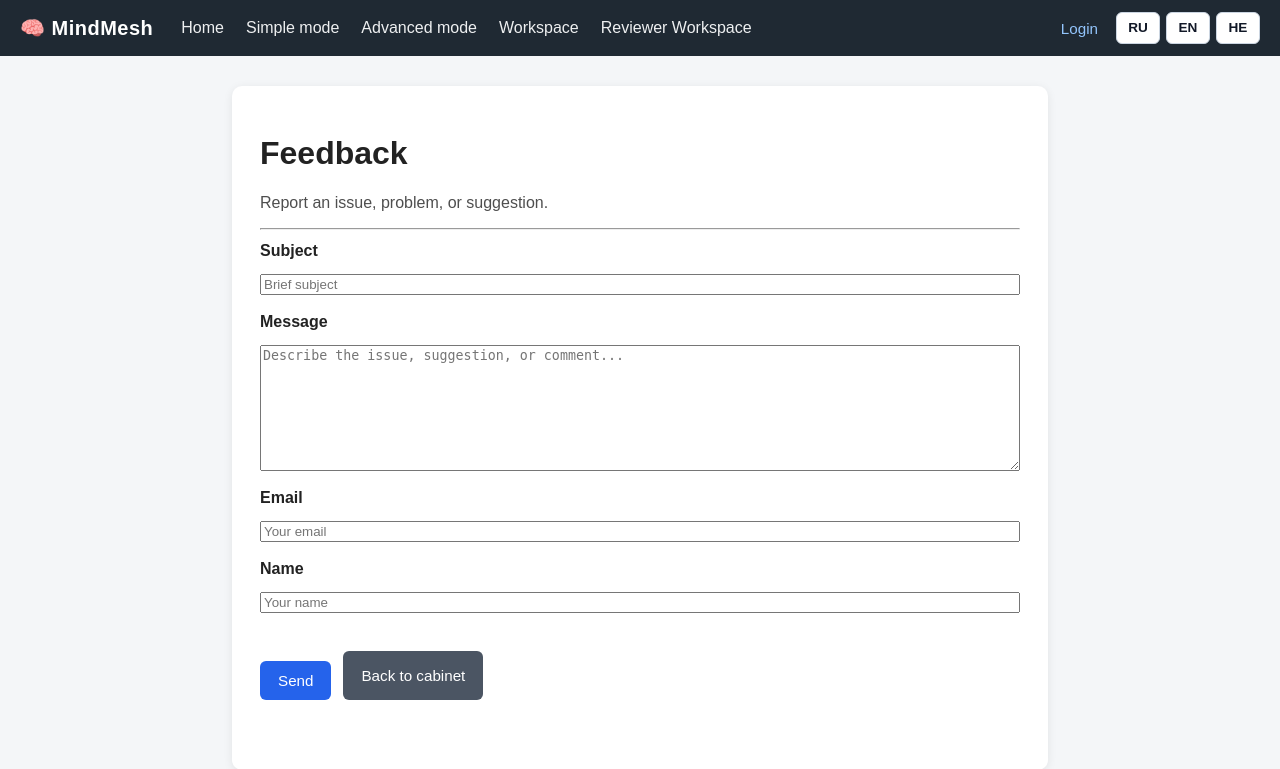
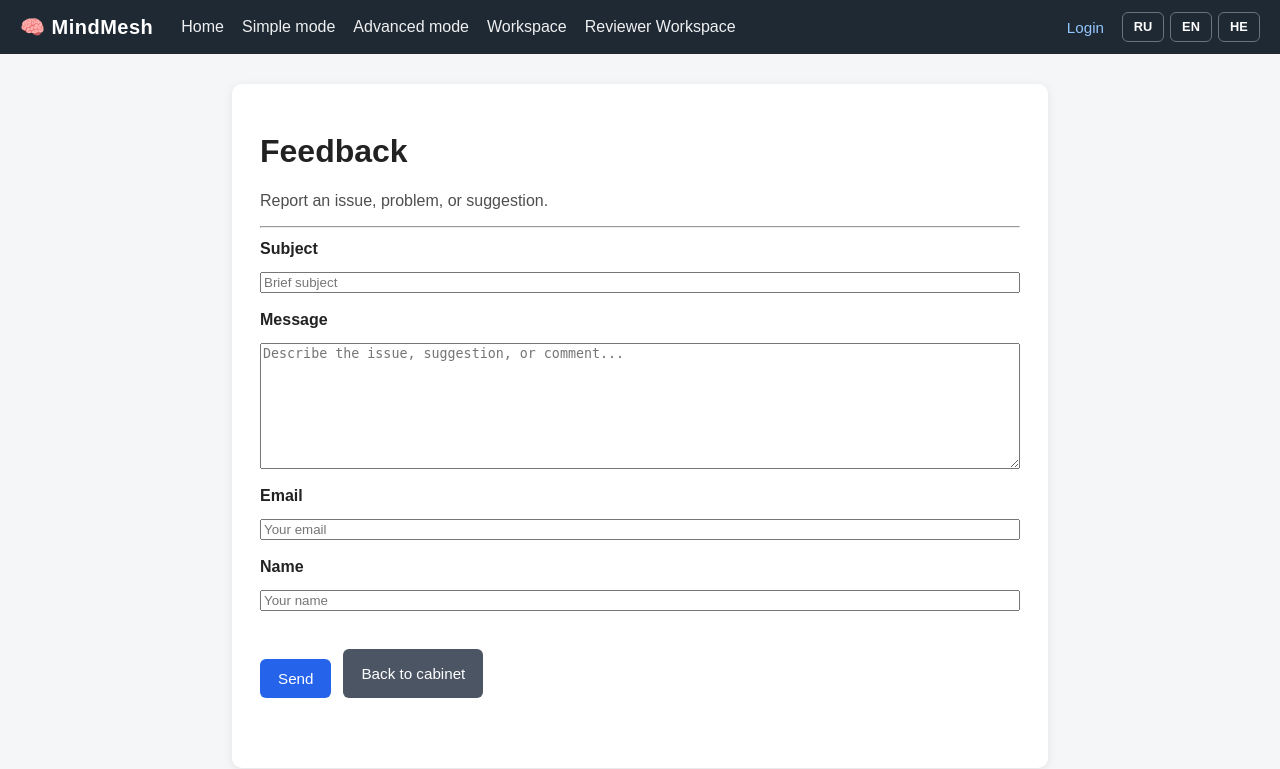
Before and after one commit to Vladimir-Dik/mindmesh, a FastAPI app: page /feedback in a window 1280 px wide. Shown: the top 769 px of the page. Run offline with FastAPI, Linux system fonts and the light colour scheme; some libraries are stand-ins or nearby versions.

Commit message:
button new2

```diff
--- a/web/static/css/style.css
+++ b/web/static/css/style.css
@@ -64,14 +64,35 @@ header .logo a {
 header nav {
     display: flex;
     align-items: center;
-    gap: 22px;
-    white-space: nowrap;
+    gap: 18px;
+    flex-wrap: wrap;
 }
 
 header nav a {
     font-weight: 500;
     opacity: 0.95;
 }
+
+@media (max-width: 900px) {
+
+    header {
+        flex-wrap: wrap;
+    }
+
+    header nav.main-nav {
+        width: 100%;
+        order: 3;  /* уходит вниз */
+    }
+
+    header .right {
+        order: 2;
+    }
+
+    header .lang {
+        margin-left: auto;
+    }
+}
+
 
 /* ---------- RIGHT SIDE (AUTH + LANG) ---------- */
 
@@ -146,6 +167,30 @@ header .lang button:focus {
         padding: 4px 10px;
     }
 }
+
+header .lang {
+    display: flex;
+    gap: 6px;
+    align-items: center;
+
+    flex-shrink: 0;   /* КЛЮЧЕВОЕ */
+}
+
+header .lang button {
+    flex-shrink: 0;   /* КЛЮЧЕВОЕ */
+
+    min-width: 42px;
+    height: 30px;
+
+    background: #1f2933;
+    border: 1px solid #6b7280;
+    color: #ffffff;
+
+    border-radius: 6px;
+    font-size: 0.8em;
+    font-weight: 700;
+}
+
 
 /* ================= MAIN ================= */
 
```
